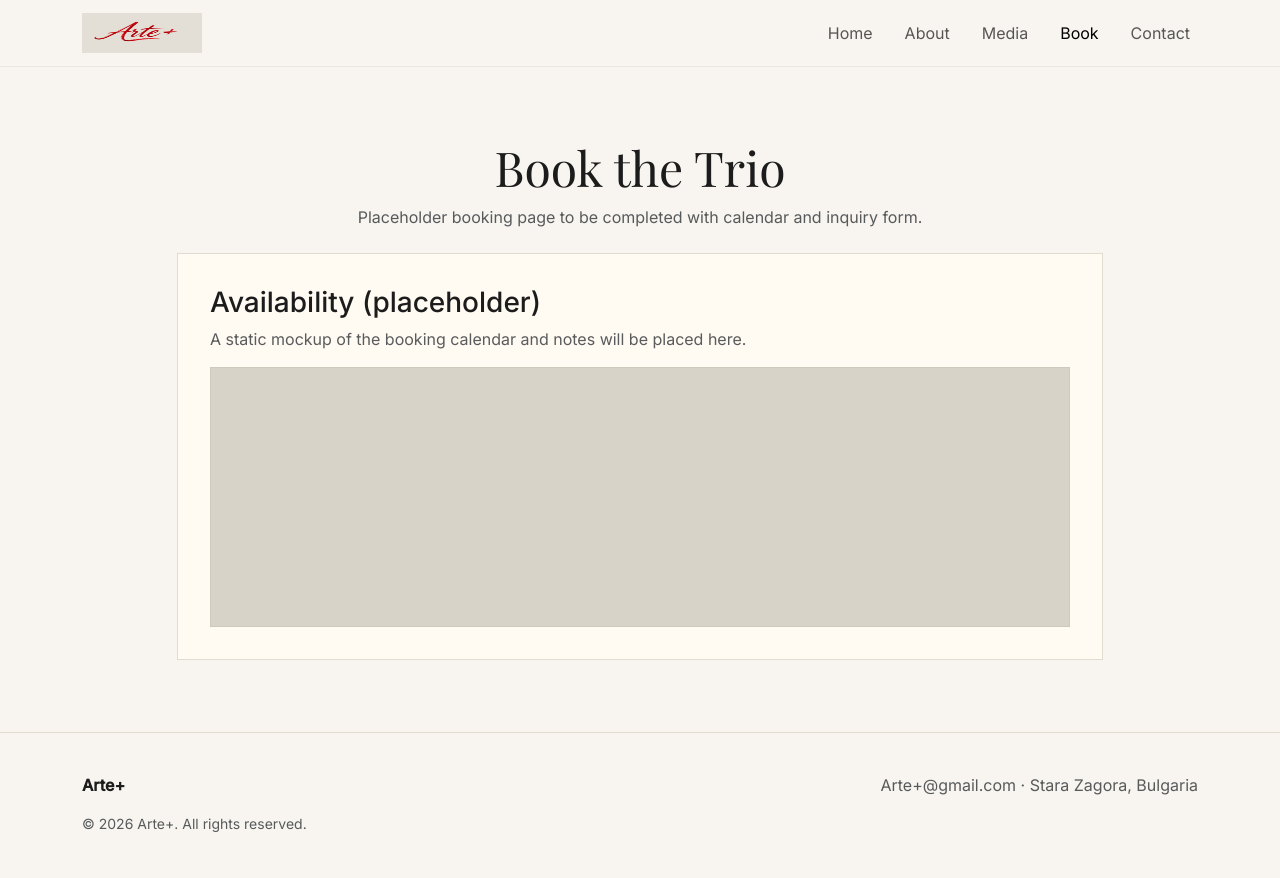
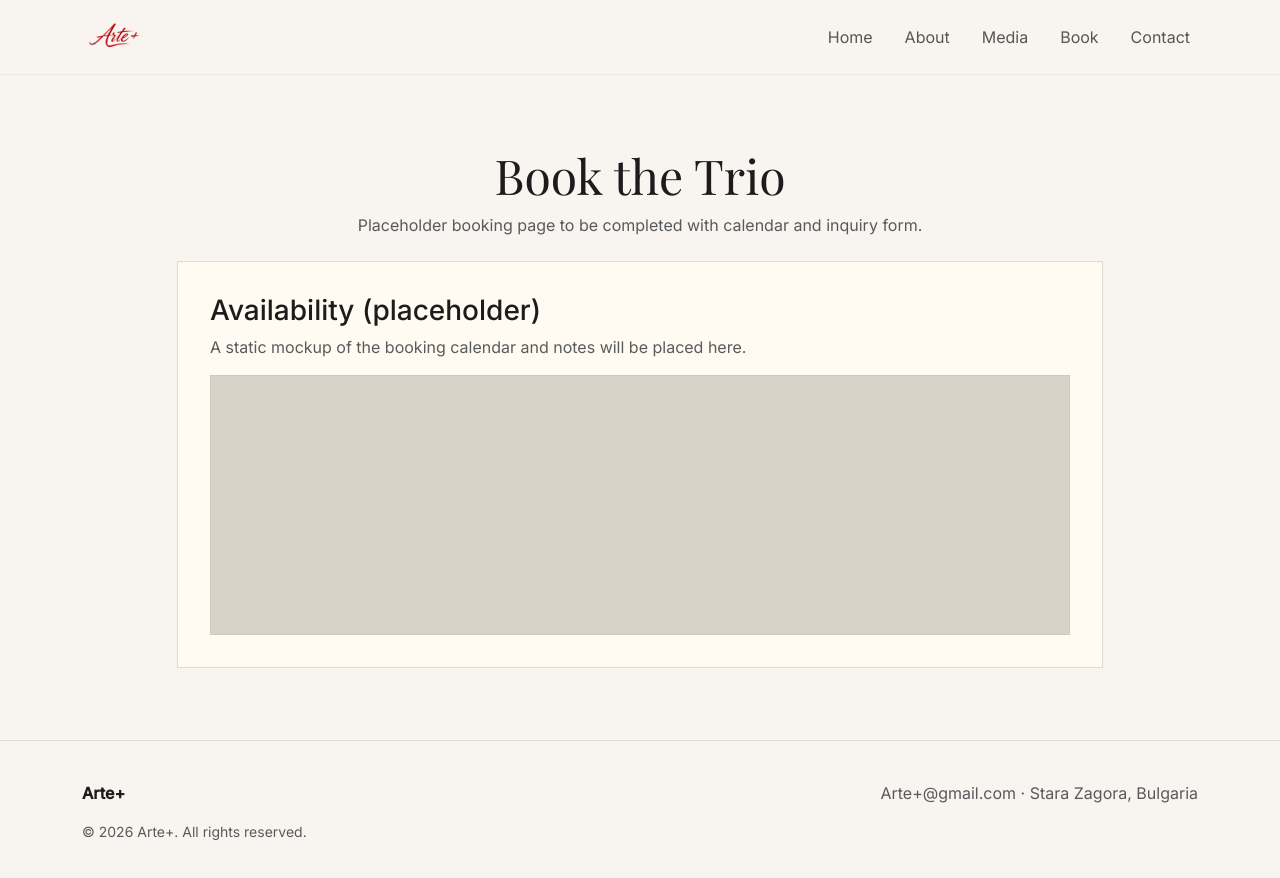
Before and after one commit to velchev750-source/MusicSite, a plain HTML site: page book.html in a window 1280 px wide. Drawn offline with nearby package versions, Linux system fonts and the light colour scheme.

Commit message:
fix nav bar for all pages

```diff
--- a/book.html
+++ b/book.html
@@ -9,25 +9,30 @@
     <link rel="preconnect" href="https://fonts.gstatic.com" crossorigin />
     <link href="https://fonts.googleapis.com/css2?family=Playfair+Display:wght@400;600;700&family=Inter:wght@300;400;500&display=swap" rel="stylesheet" />
     <style>
-      :root{--ivory:#f8f5f0;--charcoal:#1c1c1c;--gold:#bfa46f}
+      :root{--ivory:#f8f5f0;--charcoal:#1c1c1c;--gold:#bfa46f;--soft-gray:#e3dfd7}
       body{font-family:Inter,arial,sans-serif;background:var(--ivory);color:var(--charcoal)}
       h1,h2{font-family:Playfair Display,serif}
+      .navbar{background-color:rgba(248,245,240,0.92);border-bottom:1px solid rgba(0,0,0,0.05)}
+      .brand-logo{height:48px;width:auto;max-width:200px;display:block;object-fit:contain}
       .section{padding:4.5rem 0}
-      .brand-logo{width:120px;height:40px;background:#e3dfd7;display:inline-block}
     </style>
   </head>
   <body>
     <header>
-      <nav class="navbar navbar-expand-lg sticky-top" style="background:rgba(248,245,240,0.95);border-bottom:1px solid rgba(0,0,0,0.05)">
+      <nav class="navbar navbar-expand-lg sticky-top">
         <div class="container">
-          <a class="navbar-brand" href="index.html"><img src="images/logo.webp" alt="Arte+ Logo" class="brand-logo" /></a>
-          <button class="navbar-toggler" type="button" data-bs-toggle="collapse" data-bs-target="#nav" aria-controls="nav" aria-expanded="false" aria-label="Toggle navigation"><span class="navbar-toggler-icon"></span></button>
-          <div class="collapse navbar-collapse justify-content-end" id="nav">
-            <ul class="navbar-nav gap-lg-3">
+          <a class="navbar-brand" href="index.html">
+            <img src="images/logo.webp" alt="Arte+ Logo" class="brand-logo" />
+          </a>
+          <button class="navbar-toggler" type="button" data-bs-toggle="collapse" data-bs-target="#mainNav" aria-controls="mainNav" aria-expanded="false" aria-label="Toggle navigation">
+            <span class="navbar-toggler-icon"></span>
+          </button>
+          <div class="collapse navbar-collapse justify-content-end" id="mainNav">
+            <ul class="navbar-nav align-items-lg-center gap-lg-3">
               <li class="nav-item"><a class="nav-link" href="index.html">Home</a></li>
               <li class="nav-item"><a class="nav-link" href="about.html">About</a></li>
               <li class="nav-item"><a class="nav-link" href="media.html">Media</a></li>
-              <li class="nav-item"><a class="nav-link active" href="book.html">Book</a></li>
+              <li class="nav-item"><a class="nav-link" href="book.html">Book</a></li>
               <li class="nav-item"><a class="nav-link" href="contact.html">Contact</a></li>
             </ul>
           </div>
```
Also changed, not shown: about.html (+8 -7 lines), contact.html (+13 -8 lines), media.html (+13 -7 lines).
